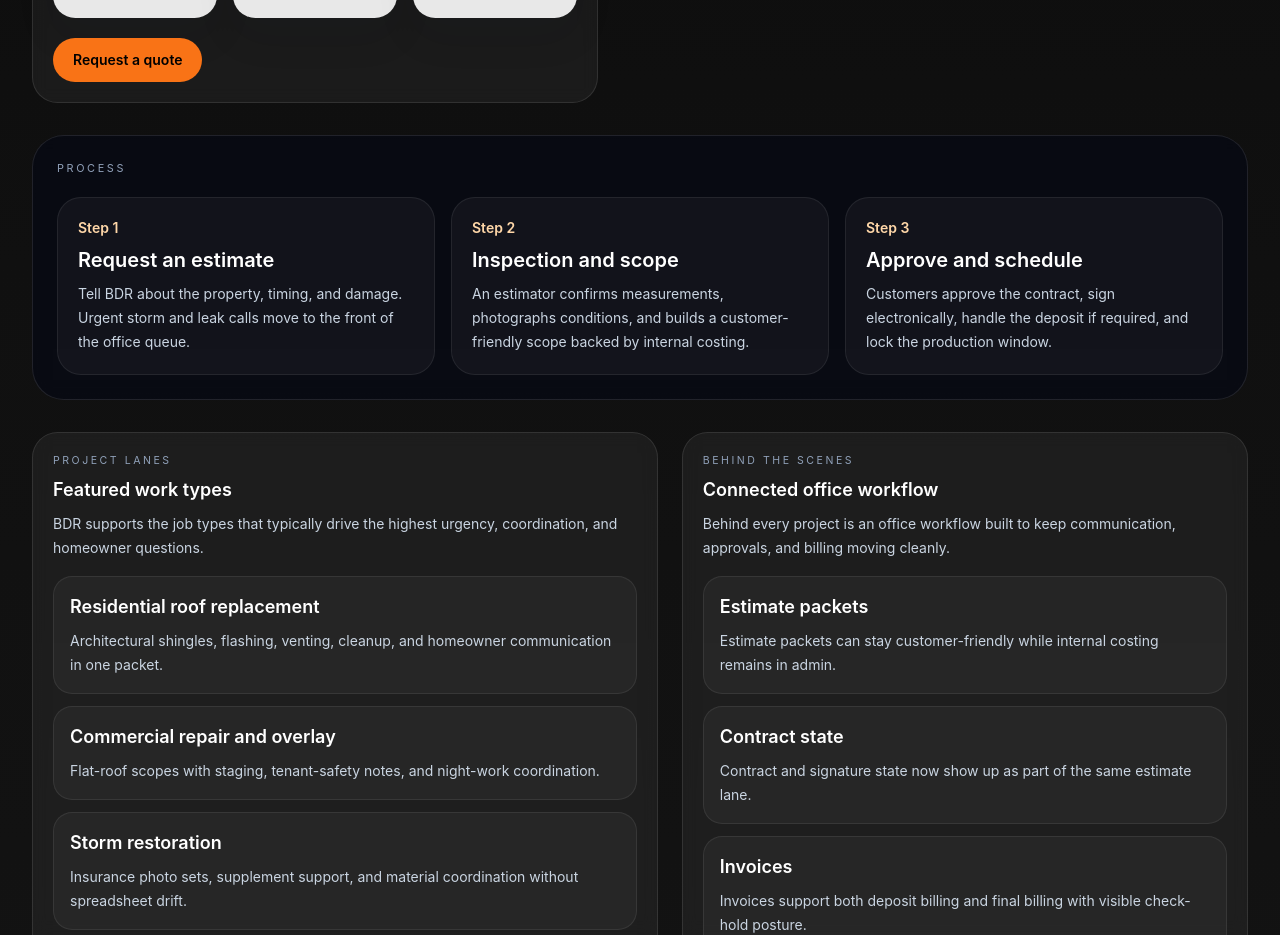
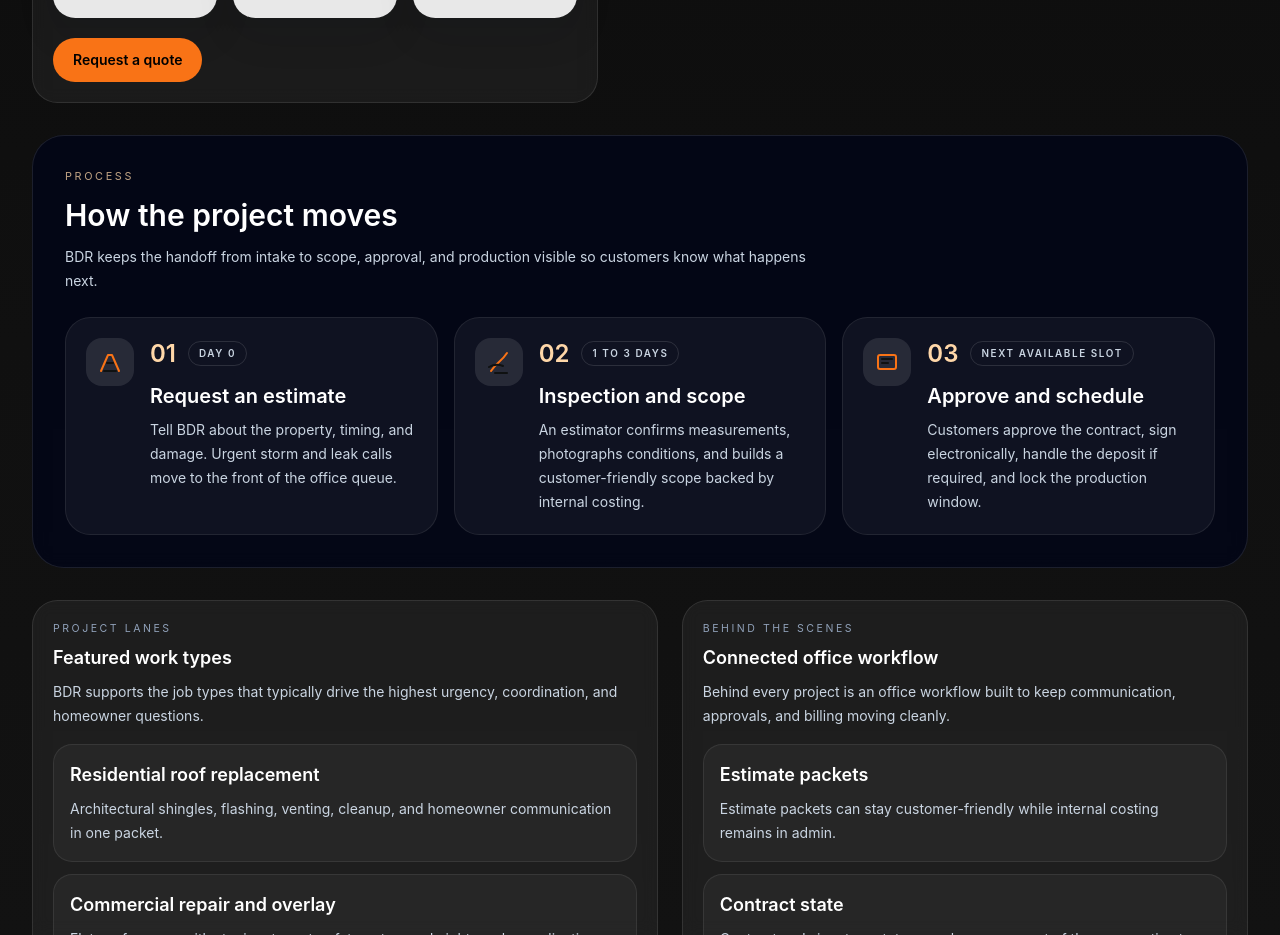
Before and after one commit to MedPACTech/TurnKeyOps, a SvelteKit app in the folder client/: page /bdr/public in a window 1280 px wide. Shown: the part 1720-2655 px from the top of the page. Built offline with nearby package versions, Linux system fonts and the light colour scheme.

Commit message:
SCRUM-45 add process section CMS

```diff
--- a/client/src/lib/bdr-site-content.ts
+++ b/client/src/lib/bdr-site-content.ts
@@ -153,7 +153,15 @@
 	};
 	process: {
 		eyebrow: string;
-		steps: Array<{ step: string; title: string; copy: string }>;
+		title: string;
+		description: string;
+		steps: Array<{
+			step: string;
+			title: string;
+			copy: string;
+			iconAssetKey: string;
+			timeframe?: string;
+		}>;
 	};
 	supportingSections: Array<{
 		eyebrow: string;
@@ -794,21 +802,30 @@
 	},
 	process: {
 		eyebrow: 'Process',
+		title: 'How the project moves',
+		description:
+			'BDR keeps the handoff from intake to scope, approval, and production visible so customers know what happens next.',
 		steps: [
 			{
 				step: '1',
 				title: 'Request an estimate',
-				copy: 'Tell BDR about the property, timing, and damage. Urgent storm and leak calls move to the front of the office queue.'
+				copy: 'Tell BDR about the property, timing, and damage. Urgent storm and leak calls move to the front of the office queue.',
+				iconAssetKey: 'service-driveways-icon',
+				timeframe: 'Day 0'
 			},
 			{
 				step: '2',
 				title: 'Inspection and scope',
-				copy: 'An estimator confirms measurements, photographs conditions, and builds a customer-friendly scope backed by internal costing.'
+				copy: 'An estimator confirms measurements, photographs conditions, and builds a customer-friendly scope backed by internal costing.',
+				iconAssetKey: 'service-sidewalks-icon',
+				timeframe: '1 to 3 days'
 			},
 			{
 				step: '3',
 				title: 'Approve and schedule',
-				copy: 'Customers approve the contract, sign electronically, handle the deposit if required, and lock the production window.'
+				copy: 'Customers approve the contract, sign electronically, handle the deposit if required, and lock the production window.',
+				iconAssetKey: 'service-slabs-icon',
+				timeframe: 'Next available slot'
 			}
 		]
 	},
--- a/client/src/lib/server/bdr-site-content.ts
+++ b/client/src/lib/server/bdr-site-content.ts
@@ -330,6 +330,41 @@
 	};
 };
 
+const normalizeProcess = (
+	value: unknown,
+	fallback: BdrSiteContent['process']
+): BdrSiteContent['process'] => {
+	if (!value || typeof value !== 'object') return fallback;
+
+	const candidate = value as Partial<BdrSiteContent['process']>;
+	const steps = Array.isArray(candidate.steps)
+		? candidate.steps
+				.map((item): BdrSiteContent['process']['steps'][number] | null => {
+					if (!item || typeof item !== 'object') return null;
+					const entry = item as Partial<BdrSiteContent['process']['steps'][number]>;
+					if (!entry.step || !entry.title || !entry.copy || !entry.iconAssetKey) return null;
+
+					return {
+						step: String(entry.step),
+						title: String(entry.title),
+						copy: String(entry.copy),
+						iconAssetKey: String(entry.iconAssetKey),
+						timeframe: entry.timeframe ? String(entry.timeframe) : undefined
+					};
+				})
+				.filter(
+					(step): step is BdrSiteContent['process']['steps'][number] => step !== null
+				)
+		: fallback.steps;
+
+	return {
+		eyebrow: String(candidate.eyebrow ?? fallback.eyebrow),
+		title: String(candidate.title ?? fallback.title),
+		description: String(candidate.description ?? fallback.description),
+		steps
+	};
+};
+
 const normalizeNavigation = (
 	value: unknown,
 	fallback: BdrSiteContent['navigation']
@@ -429,6 +464,7 @@
 	const themeSettings = normalizeThemeSettings(candidate.themeSettings, content.themeSettings);
 	const navigation = normalizeNavigation(candidate.navigation, content.navigation);
 	const hero = normalizeHero(candidate.hero, content.hero);
+	const process = normalizeProcess(candidate.process, content.process);
 	const footer = normalizeFooter(candidate.footer, content.footer);
 	const postFooter = normalizePostFooter(candidate.postFooter, content.postFooter);
 
@@ -456,6 +492,7 @@
 	content.themeSettings = themeSettings;
 	content.navigation = navigation;
 	content.hero = hero;
+	content.process = process;
 	content.footer = footer;
 	content.postFooter = postFooter;
 
--- a/client/src/routes/bdr/admin/website/+page.server.ts
+++ b/client/src/routes/bdr/admin/website/+page.server.ts
@@ -129,6 +129,49 @@
 		})
 		.filter((card): card is BdrServiceCategory => card !== null);
 
+const parseProcessSteps = (
+	value: string
+): Array<{
+	step: string;
+	title: string;
+	copy: string;
+	iconAssetKey: string;
+	timeframe?: string;
+}> =>
+	value
+		.split('\n')
+		.map((line) => line.trim())
+		.filter(Boolean)
+		.map((line): {
+			step: string;
+			title: string;
+			copy: string;
+			iconAssetKey: string;
+			timeframe?: string;
+		} | null => {
+			const [step = '', title = '', copy = '', iconAssetKey = '', timeframe = ''] = line
+				.split('|')
+				.map((part) => part.trim());
+			if (!step || !title || !copy || !iconAssetKey) return null;
+
+			return {
+				step,
+				title,
+				copy,
+				iconAssetKey,
+				timeframe: timeframe || undefined
+			};
+		})
+		.filter(
+			(step): step is {
+				step: string;
+				title: string;
+				copy: string;
+				iconAssetKey: string;
+				timeframe?: string;
+			} => step !== null
+		);
+
 const parseCtaType = (value: string, fallback: BdrCtaType): BdrCtaType =>
 	value === 'anchor' || value === 'link' || value === 'phone' ? value : fallback;
 
@@ -139,6 +182,38 @@
 };
 
 export const actions = {
+	updateProcessSection: async ({ request }) => {
+		const formData = await request.formData();
+		const steps = parseProcessSteps(getValue(formData, 'processSteps'));
+		if (steps.length < 3 || steps.length > 5) {
+			return fail(400, {
+				savedSectionId: 'process',
+				message: 'Configure between 3 and 5 process steps.'
+			});
+		}
+
+		try {
+			return {
+				content: await updateBdrSiteContent((content) => {
+					content.process = {
+						eyebrow: getValue(formData, 'processEyebrow') || content.process.eyebrow,
+						title: getValue(formData, 'processTitle') || content.process.title,
+						description:
+							getValue(formData, 'processDescription') || content.process.description,
+						steps
+					};
+				}),
+				savedSectionId: 'process',
+				savedMessage: 'Process section saved to the local contractor-site content store.'
+			};
+		} catch (cause) {
+			console.error('Unable to save process section.', cause);
+			return fail(500, {
+				savedSectionId: 'process',
+				message: 'Could not save process section.'
+			});
+		}
+	},
 	updateServicesSection: async ({ request }) => {
 		const formData = await request.formData();
 		const cards = parseServiceCards(getValue(formData, 'serviceCards'));
--- a/client/src/routes/bdr/admin/website/+page.svelte
+++ b/client/src/routes/bdr/admin/website/+page.svelte
@@ -389,19 +389,27 @@
 		{
 			id: 'process',
 			label: 'Process',
-			description: 'How the public site explains the quote-to-schedule journey.',
-			previewTitle: content.process.steps.map((step) => step.title).join(' → '),
-			previewBody: 'Three steps explain request, inspection, and approval.',
+			description: 'The dark timeline band that explains the customer journey.',
+			previewTitle: content.process.title,
+			previewBody: content.process.description,
 			previewMeta: `${content.process.steps.length} steps`,
 			areas: [
 				{
 					id: 'process-steps',
-					label: 'Process steps',
+					label: 'Process strip',
 					value: content.process.steps.map((step) => `${step.step}. ${step.title}`).join(' · '),
-					fields: [{ label: 'Eyebrow', value: content.process.eyebrow }],
+					fields: [
+						{ label: 'Eyebrow', value: content.process.eyebrow },
+						{ label: 'Heading', value: content.process.title },
+						{ label: 'Description', value: content.process.description, multiline: true }
+					],
 					listTitle: 'Process steps',
-					listItems: content.process.steps.map((step) => ({ label: `Step ${step.step}`, value: step.title, detail: step.copy })),
-					actions: ['Reorder process']
+					listItems: content.process.steps.map((step) => ({
+						label: `Step ${step.step}`,
+						value: step.title,
+						detail: `${step.copy}${step.timeframe ? ` · ${step.timeframe}` : ''}`
+					})),
+					actions: ['Reorder process', 'Adjust timeframe labels']
 				}
 			]
 		},
@@ -1139,6 +1147,89 @@
 							</section>
 						</form>
 					</article>
+				{:else if selectedSection.id === 'process'}
+					<article
+						id="content-editor"
+						class="rounded-md border border-[var(--shell-border)] bg-[var(--module-bg)] p-4 shadow-[var(--shell-shadow)]"
+						data-testid="cms-process-panel"
+					>
+						<div class="flex flex-wrap items-start justify-between gap-3">
+							<div>
+								<p class="text-[0.6rem] font-semibold uppercase tracking-[0.22em] text-[var(--accent-text)]">Process · CMS controls</p>
+								<h4 class="mt-2 text-xl font-semibold text-[var(--text-strong)]">Process strip and timeline steps</h4>
+								<p class="mt-2 text-sm leading-6 text-[var(--text-muted)]">Manage the section copy and the repeatable process timeline shown between services and the CTA banner.</p>
+							</div>
+							<span class="rounded-full border border-[var(--accent-border)] bg-[var(--accent-soft)] px-3 py-1 text-[0.68rem] font-semibold uppercase tracking-[0.18em] text-[var(--accent-text)]">
+								{content.process.steps.length} steps
+							</span>
+						</div>
+
+						{#if form?.savedSectionId === 'process' && form?.savedMessage}
+							<div class="mt-4 rounded-lg border border-emerald-300/60 bg-emerald-50 px-4 py-3 text-sm text-emerald-700">
+								{form.savedMessage}
+							</div>
+						{/if}
+
+						{#if form?.savedSectionId === 'process' && form?.message}
+							<div class="mt-4 rounded-lg border border-rose-300/60 bg-rose-50 px-4 py-3 text-sm text-rose-700">
+								{form.message}
+							</div>
+						{/if}
+
+						<form method="POST" action="?/updateProcessSection" class="mt-5 grid gap-4 xl:grid-cols-[0.95fr_1.05fr]">
+							<section class="rounded-lg bg-white/80 p-4 shadow-sm">
+								<p class="text-[0.62rem] font-semibold uppercase tracking-[0.18em] text-[var(--muted)]">Section copy</p>
+								<div class="mt-3 grid gap-3">
+									<label class="grid gap-1 text-sm text-[var(--text-base)]">
+										<span class="font-semibold text-[var(--text-strong)]">Eyebrow</span>
+										<input name="processEyebrow" value={content.process.eyebrow} class="rounded-md border border-[var(--shell-border)] bg-white px-3 py-2 text-sm" />
+									</label>
+									<label class="grid gap-1 text-sm text-[var(--text-base)]">
+										<span class="font-semibold text-[var(--text-strong)]">Heading</span>
+										<input name="processTitle" value={content.process.title} class="rounded-md border border-[var(--shell-border)] bg-white px-3 py-2 text-sm" />
+									</label>
+									<label class="grid gap-1 text-sm text-[var(--text-base)]">
+										<span class="font-semibold text-[var(--text-strong)]">Description</span>
+										<textarea name="processDescription" rows="4" class="rounded-md border border-[var(--shell-border)] bg-white px-3 py-2 text-sm leading-6">{content.process.description}</textarea>
+									</label>
+								</div>
+							</section>
+
+							<section class="rounded-lg bg-white/80 p-4 shadow-sm">
+								<p class="text-[0.62rem] font-semibold uppercase tracking-[0.18em] text-[var(--muted)]">Timeline steps</p>
+								<p class="mt-2 text-sm leading-6 text-[var(--text-muted)]">One step per line using `stepNumber|title|description|iconAssetKey|timeframe`.</p>
+								<textarea
+									name="processSteps"
+									rows="10"
+									class="mt-3 w-full rounded-md border border-[var(--shell-border)] bg-white px-3 py-2 text-sm leading-6"
+								>{content.process.steps.map((step) => `${step.step}|${step.title}|${step.copy}|${step.iconAssetKey}|${step.timeframe ?? ''}`).join('\n')}</textarea>
+
+								<div class="mt-4 grid gap-3 md:grid-cols-2">
+									<div class="rounded-md bg-[var(--shell-panel-strong)] p-3">
+										<p class="text-[0.58rem] font-semibold uppercase tracking-[0.18em] text-[var(--muted)]">Available icons</p>
+										<ul class="mt-2 space-y-1.5 text-sm text-[var(--text-base)]">
+											{#each assetLibrary.filter((asset) => asset.type === 'icon') as asset}
+												<li>{asset.key} · {asset.name}</li>
+											{/each}
+										</ul>
+									</div>
+									<div class="rounded-md bg-[var(--shell-panel-strong)] p-3">
+										<p class="text-[0.58rem] font-semibold uppercase tracking-[0.18em] text-[var(--muted)]">Timeline guidance</p>
+										<p class="mt-2 text-sm text-[var(--text-base)]">Keep this between 3 and 5 steps so the desktop timeline stays balanced and mobile stacking stays readable.</p>
+									</div>
+								</div>
+
+								<div class="mt-4 flex justify-end">
+									<button
+										type="submit"
+										class="rounded-lg bg-[var(--accent-text)] px-4 py-2.5 text-sm font-semibold text-white shadow-sm transition hover:brightness-95"
+									>
+										Save process
+									</button>
+								</div>
+							</section>
+						</form>
+					</article>
 				{:else if selectedSection.id === 'contractor-presets'}
 					<article
 						id="content-editor"
--- a/client/src/routes/bdr/public/+page.svelte
+++ b/client/src/routes/bdr/public/+page.svelte
@@ -370,14 +370,35 @@
 			</div>
 		</section>
 
-		<section id="process" class="mt-8 rounded-[2rem] border border-white/10 bg-slate-950/45 p-6 backdrop-blur">
-			<p class="text-[0.68rem] uppercase tracking-[0.24em] text-slate-400">{content.process.eyebrow}</p>
-			<div class="mt-5 grid gap-4 md:grid-cols-3">
+		<section id="process" class="mt-8 rounded-[2rem] border border-white/10 bg-slate-950/82 p-6 backdrop-blur lg:p-8">
+			<div class="max-w-3xl">
+				<p class="text-[0.68rem] uppercase tracking-[0.24em] text-orange-200/75">{content.process.eyebrow}</p>
+				<h2 class="mt-3 text-3xl font-semibold text-white" style="font-family: var(--bdr-heading-font);">{content.process.title}</h2>
+				<p class="mt-3 text-sm leading-6 text-slate-300">{content.process.description}</p>
+			</div>
+			<div class="mt-6 grid gap-4 lg:grid-cols-3">
 				{#each content.process.steps as item}
-					<div class="rounded-[1.5rem] border border-white/8 bg-white/4 p-5">
-						<p class="text-sm font-semibold text-orange-200">Step {item.step}</p>
-						<h2 class="mt-2 text-xl font-semibold text-white">{item.title}</h2>
-						<p class="mt-2 text-sm leading-6 text-slate-300">{item.copy}</p>
+					{@const stepIcon = getBdrAsset(content, item.iconAssetKey)}
+					<div class="relative rounded-[1.6rem] border border-white/8 bg-white/5 p-5">
+						<div class="flex items-start gap-4">
+							<div class="flex h-12 w-12 shrink-0 items-center justify-center rounded-2xl bg-white/10 p-2">
+								{#if stepIcon}
+									<img src={stepIcon.file} alt={stepIcon.altText} class="h-full w-full object-contain" />
+								{:else}
+									<span class="text-lg text-orange-200">▣</span>
+								{/if}
+							</div>
+							<div class="min-w-0 flex-1">
+								<div class="flex flex-wrap items-center gap-3">
+									<p class="text-2xl font-semibold text-orange-200">0{item.step}</p>
+									{#if item.timeframe}
+										<span class="rounded-full border border-white/12 px-2.5 py-1 text-[0.62rem] font-semibold uppercase tracking-[0.16em] text-slate-300">{item.timeframe}</span>
+									{/if}
+								</div>
+								<h3 class="mt-3 text-xl font-semibold text-white">{item.title}</h3>
+								<p class="mt-2 text-sm leading-6 text-slate-300">{item.copy}</p>
+							</div>
+						</div>
 					</div>
 				{/each}
 			</div>
```
